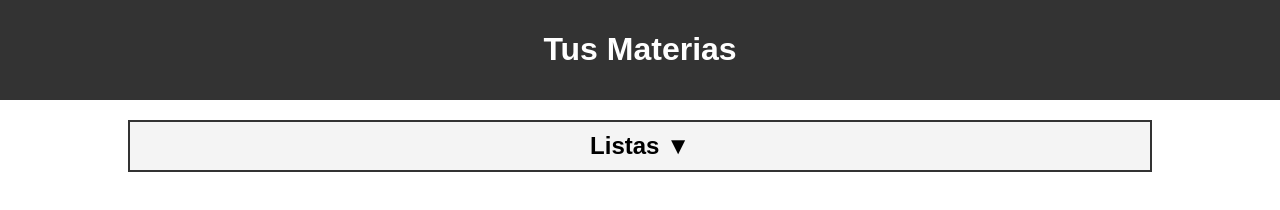
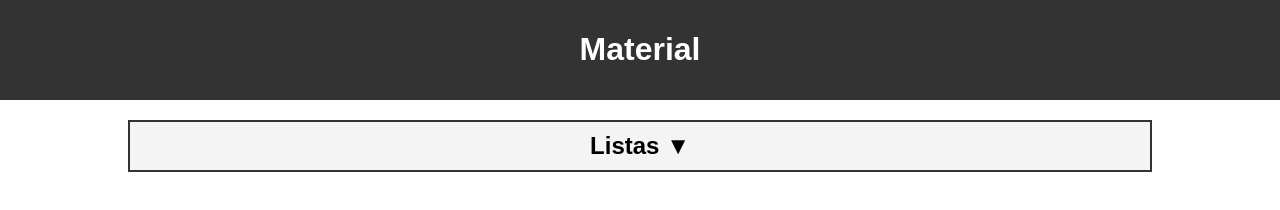
Before and after one commit to AlanLG17/Pagina-alan, a plain HTML site: page material.html in a window 1280 px wide. Drawn offline with Linux system fonts and the light colour scheme.

Commit message:
Update material.html

```diff
--- a/material.html
+++ b/material.html
@@ -55,7 +55,7 @@
 </head>
 <body>
     <header>
-        <h1>Tus Materias</h1>
+        <h1>Material</h1>
     </header>
     <div class="container">
         <div class="category" onclick="toggleSubcategory('combinatoria')">
@@ -70,6 +70,7 @@
             </div>
         </div>
 
+    </div>
     <script>
         function toggleSubcategory(subcategoryId) {
             var subcategory = document.getElementById(subcategoryId);
```
